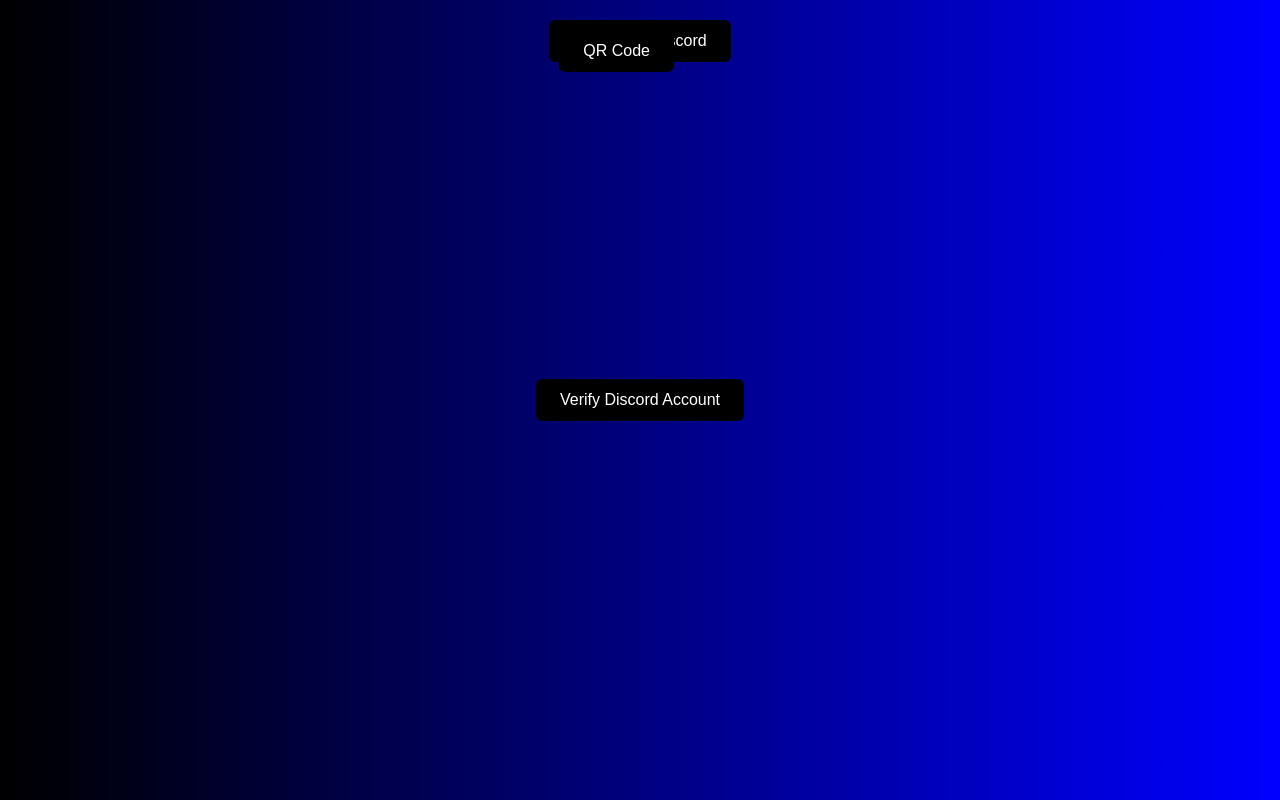
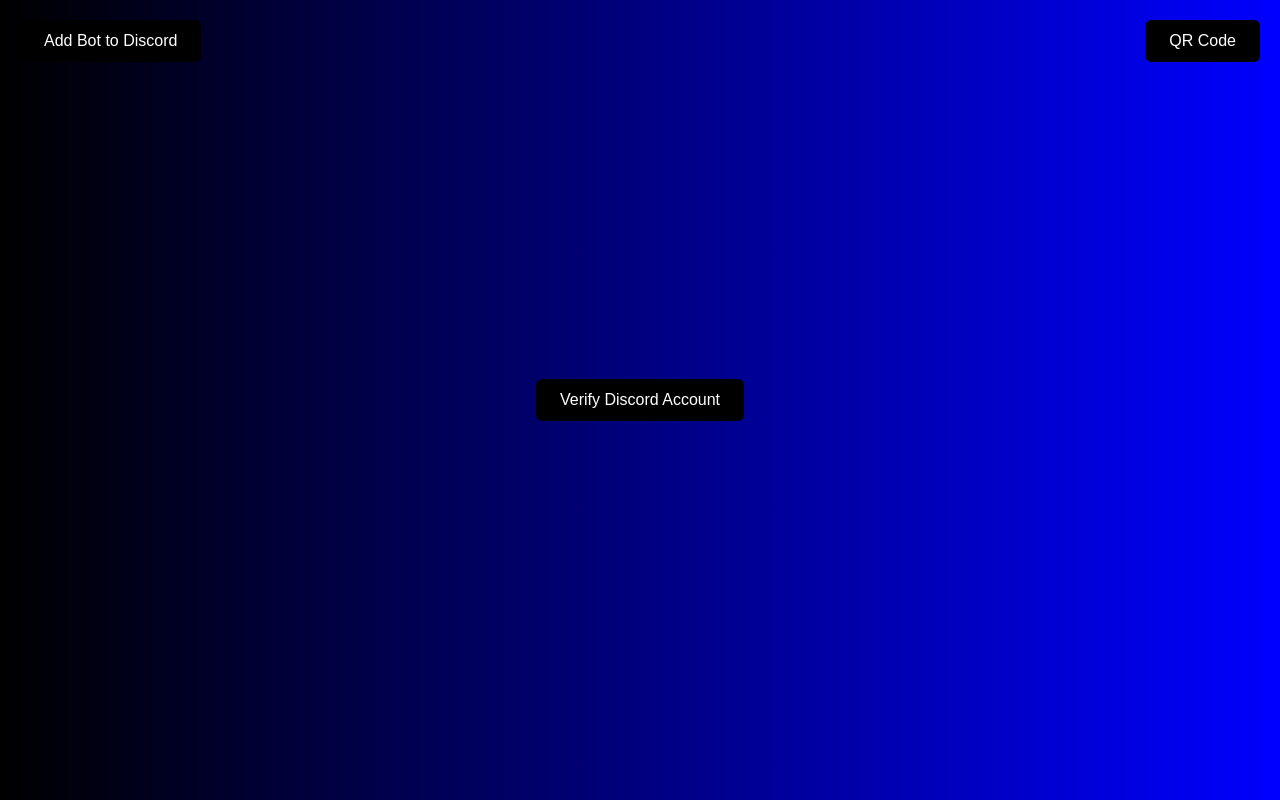
Before and after one commit to quintriple/VERIFYDC, a plain HTML site: page index.html in a window 1280 px wide. Drawn offline with Linux system fonts and the light colour scheme.

Commit message:
Update styles.css

```diff
--- a/styles.css
+++ b/styles.css
@@ -24,6 +24,10 @@ body {
 header {
     position: absolute;
     top: 10px; /* Distance from the top of the viewport */
+    width: 100%; /* Full width to align items */
+    display: flex;
+    justify-content: space-between; /* Space between the buttons */
+    padding: 0 10px; /* Padding to ensure buttons are not flush with the edges */
 }
 
 button {
@@ -75,13 +79,15 @@ img {
     height: 100vh; /* Full viewport height */
 }
 
-/* Top-left QR code button */
+/* Specific button styles for header */
+.top-left-btn {
+    background-color: #000; /* Solid black background */
+    color: #fff; /* White text color */
+}
+
 .qr-code-btn {
     background-color: #000; /* Solid black background */
     color: #fff; /* White text color */
-    position: absolute;
-    top: 10px;
-    left: 10px;
 }
 
 /* Hidden input field */
```
